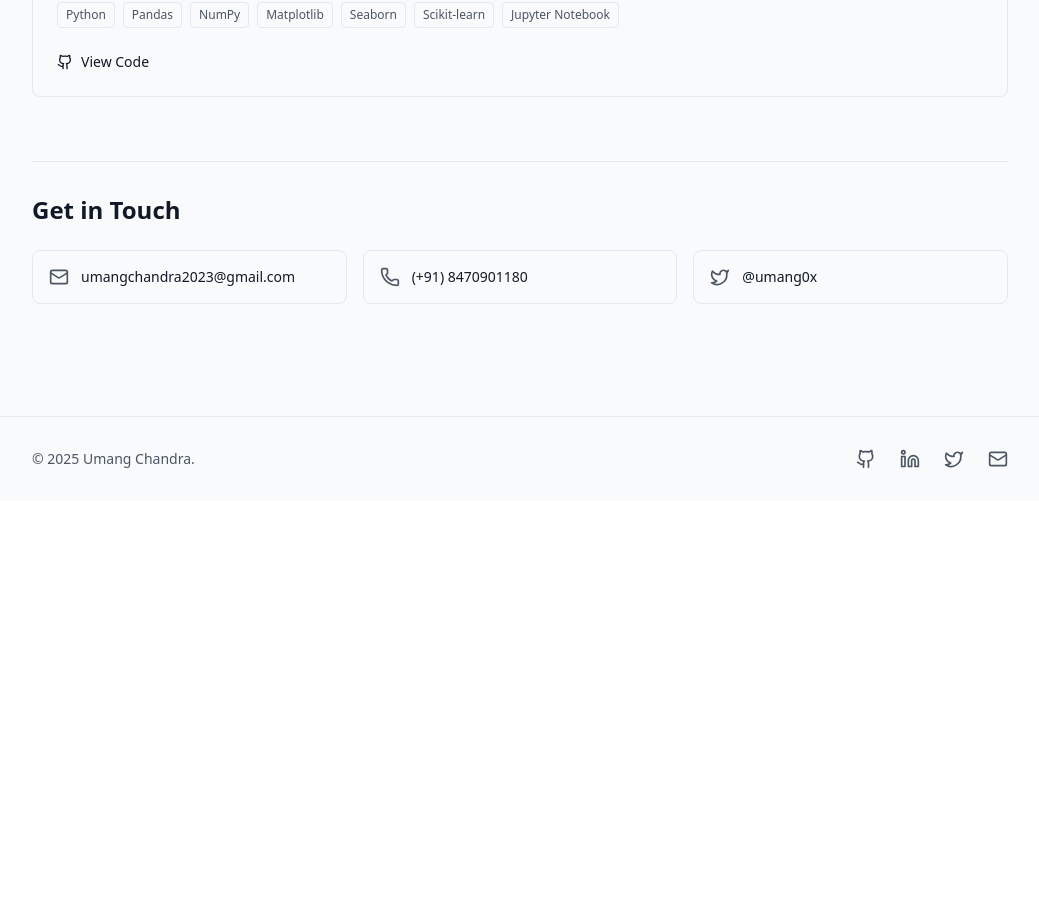
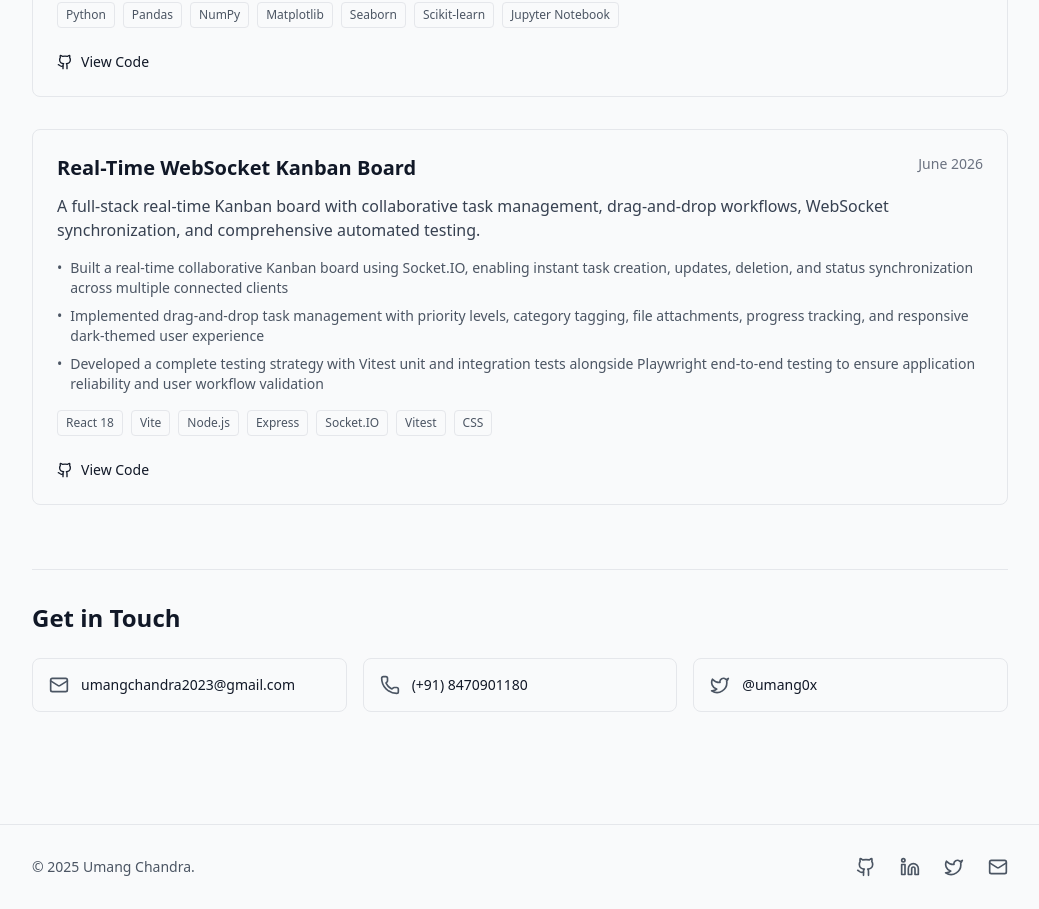
Before and after one commit to kinngddx/portfolio, a React (Vite) app: page / in a window 1280 px wide. Shown: the part 2980-3889 px from the top of the page, without its empty margins (120-1159 px from the left). Before the commit the page ends 3481 px from the top, so only its background shows below. Built offline with nearby package versions, Linux system fonts and the light colour scheme.

Commit message:
Added project

```diff
--- a/src/App.jsx
+++ b/src/App.jsx
@@ -149,6 +149,31 @@ highlights: [
 ],
 github: "https://github.com/kinngddx/Customer-churn-Project"
 },
+{
+  title: "Real-Time WebSocket Kanban Board",
+  date: "June 2026",
+  description:
+    "A full-stack real-time Kanban board with collaborative task management, drag-and-drop workflows, WebSocket synchronization, and comprehensive automated testing.",
+  tech: [
+    "React 18",
+    "Vite",
+    "Node.js",
+    "Express",
+    "Socket.IO",
+    "Vitest",
+    // "React Testing Library",
+    // "Playwright",
+    "CSS"
+  ],
+  highlights: [
+    "Built a real-time collaborative Kanban board using Socket.IO, enabling instant task creation, updates, deletion, and status synchronization across multiple connected clients",
+    "Implemented drag-and-drop task management with priority levels, category tagging, file attachments, progress tracking, and responsive dark-themed user experience",
+    "Developed a complete testing strategy with Vitest unit and integration tests alongside Playwright end-to-end testing to ensure application reliability and user workflow validation"
+  ],
+  github: "https://github.com/kinngddx/Vyorius-Drones-Private-Limited",
+  liveDemo:
+    "https://vyorius-drones-private-limited-2fvmsgms5-kinngddxs-projects.vercel.app/"
+}
 
   ];
 
@@ -171,6 +196,7 @@ github: "https://github.com/kinngddx/Customer-churn-Project"
       date: "August 2025",
       desc: "Mastered AI prompt engineering techniques for enhanced development workflows."
     }
+
   ];
 
   return (
```
